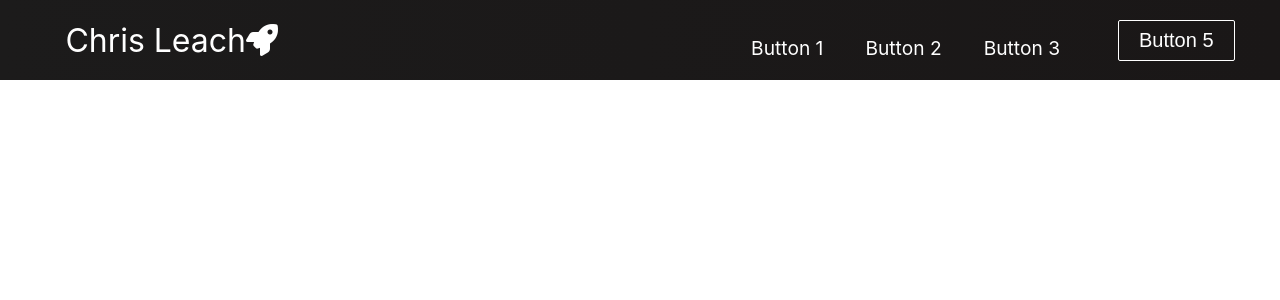
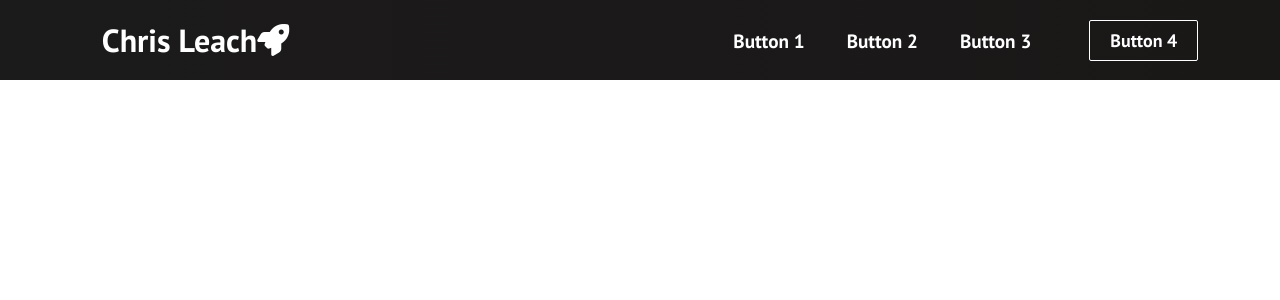
Before and after one commit to leach-chris/MyWebsite, a React (Create React App) app: page / in a window 1280 px wide. Shown: the top 300 px of the page. Built offline with nearby package versions, Linux system fonts and the light colour scheme.

Commit message:
Minor navbar changes

```diff
--- a/public/index.html
+++ b/public/index.html
@@ -16,6 +16,10 @@
       user's mobile device or desktop. See https://developers.google.com/web/fundamentals/web-app-manifest/
     -->
     <link rel="manifest" href="%PUBLIC_URL%/manifest.json" />
+    <link
+      href="https://fonts.googleapis.com/css2?family=PT+Sans:wght@700&display=swap"
+      rel="stylesheet"
+    />
     <!--
       Notice the use of %PUBLIC_URL% in the tags above.
       It will be replaced with the URL of the `public` folder during the build.
--- a/src/App.css
+++ b/src/App.css
@@ -1,38 +1,44 @@
-.App {
-  text-align: center;
+* {
+  box-sizing: border-box;
+  margin: 0;
+  padding: 0;
+  font-family: 'PT Sans', sans-serif;
 }
 
-.App-logo {
-  height: 40vmin;
-  pointer-events: none;
+.home,
+.services,
+.products,
+.sign-up {
+  display: flex;
+  height: 90vh;
+  align-items: center;
+  justify-content: center;
+  font-size: 3rem;
 }
 
-@media (prefers-reduced-motion: no-preference) {
-  .App-logo {
-    animation: App-logo-spin infinite 20s linear;
-  }
+.services {
+  /* background-image: url('/images/img-2.jpg'); */
+  background-position: center;
+  background-size: cover;
+  background-repeat: no-repeat;
+  color: #fff;
+  font-size: 100px;
 }
 
-.App-header {
-  background-color: #282c34;
-  min-height: 100vh;
-  display: flex;
-  flex-direction: column;
-  align-items: center;
-  justify-content: center;
-  font-size: calc(10px + 2vmin);
-  color: white;
+.products {
+  /* background-image: url('/images/img-1.jpg'); */
+  background-position: center;
+  background-size: fill;
+  background-repeat: no-repeat;
+  color: #fff;
+  font-size: 100px;
 }
 
-.App-link {
-  color: #61dafb;
+.sign-up {
+  /* background-image: url('/images/img-8.jpg'); */
+  background-position: center;
+  background-size: cover;
+  background-repeat: no-repeat;
+  color: #fff;
+  font-size: 100px;
 }
-
-@keyframes App-logo-spin {
-  from {
-    transform: rotate(0deg);
-  }
-  to {
-    transform: rotate(360deg);
-  }
-}
--- a/src/components/Button.css
+++ b/src/components/Button.css
@@ -26,16 +26,18 @@
 
   .btn--medium {
     padding: 8px 20px;
-    font-size: 20px;
+    font-size: 18px;
   }
 
-.btn--large{
+  .btn--large {
     padding: 12px 26px;
     font-size: 20px;
   }
 
-.btn--medium:hover, .btn--large:hover {
+  .btn--large:hover,
+  .btn--medium:hover {
+    transition: all 0.3s ease-out;
     background: #fff;
     color: #242424;
-    transition: all 0.3s ease-out;
+    transition: 250ms;
   }
--- a/src/components/Button.js
+++ b/src/components/Button.js
@@ -1,19 +1,45 @@
-import React from 'react'
-import './Button.css'
-import { Link } from 'react-router-dom'
+// import React from 'react';
+// import './Button.css';
+// import { Link } from 'react-router-dom';
 
-const STYLES = ['btn--primary', 'btn--outline'];
+// export function Button() {
+//   return (
+//     <Link to='sign-up'>
+//       <button className='btn'>Sign Up</button>
+//     </Link>
+//   );
+// }
+
+import React from 'react';
+import './Button.css';
+import { Link } from 'react-router-dom';
+
+const STYLES = ['btn--primary', 'btn--outline', 'btn--test'];
 
 const SIZES = ['btn--medium', 'btn--large'];
 
-export const Button = ({ children, type, onClick, buttonStyle, buttonSize }) => {
-    const checkButtonStyle = STYLES.includes(buttonStyle) ? buttonStyle : STYLES[0];
-    const checkButtonSize = SIZES.includes(buttonSize) ? buttonSize : SIZES[0]
-    return (
-        <Link to='/sign-up' className='btn-mobile'>
-            <button className={`btn ${checkButtonStyle} ${checkButtonSize}`} onClick={onClick} type={type}>
-                {children}
-            </button>
-        </Link>
-    )
+export const Button = ({
+  children,
+  type,
+  onClick,
+  buttonStyle,
+  buttonSize
+}) => {
+  const checkButtonStyle = STYLES.includes(buttonStyle)
+    ? buttonStyle
+    : STYLES[0];
+
+  const checkButtonSize = SIZES.includes(buttonSize) ? buttonSize : SIZES[0];
+
+  return (
+    <Link to='/sign-up' className='btn-mobile'>
+      <button
+        className={`btn ${checkButtonStyle} ${checkButtonSize}`}
+        onClick={onClick}
+        type={type}
+      >
+        {children}
+      </button>
+    </Link>
+  );
 };
--- a/src/components/Navbar.js
+++ b/src/components/Navbar.js
@@ -1,24 +1,26 @@
-import React, { useState } from 'react'
-import { Link } from 'react-router-dom'
+import React, { useState, useEffect } from 'react';
 import { Button } from './Button';
-import './Navbar.css'
-
+import { Link } from 'react-router-dom';
+import './Navbar.css';
 
 function Navbar() {
   const [click, setClick] = useState(false);
-  const [button, setBotton] = useState(true);
+  const [button, setButton] = useState(true);
 
   const handleClick = () => setClick(!click);
-  const closeMobleMenu = () => setClick(false);
+  const closeMobileMenu = () => setClick(false);
 
   const showButton = () => {
-    if(window.innerWidth <= 960) {
-      setBotton(false)
-    }
-    else {
-      setBotton(true)
+    if (window.innerWidth <= 960) {
+      setButton(false);
+    } else {
+      setButton(true);
     }
   };
+
+  useEffect(() => {
+    showButton();
+  }, []);
 
   window.addEventListener('resize', showButton);
 
@@ -26,39 +28,53 @@ function Navbar() {
     <>
       <nav className='navbar'>
         <div className='navbar-container'>
-          <Link to='/' className='navbar-logo'>
-            Chris Leach <i class="fa-solid fa-rocket"></i>
+          <Link to='/' className='navbar-logo' onClick={closeMobileMenu}>
+            Chris Leach
+            <i class="fa-solid fa-rocket"></i>
           </Link>
           <div className='menu-icon' onClick={handleClick}>
             <i className={click ? 'fas fa-times' : 'fas fa-bars'} />
           </div>
           <ul className={click ? 'nav-menu active' : 'nav-menu'}>
             <li className='nav-item'>
-              <Link to='/' className='nav-links' onClick={closeMobleMenu}>
+              <Link to='/' className='nav-links' onClick={closeMobileMenu}>
                 Button 1
               </Link>
             </li>
             <li className='nav-item'>
-              <Link to='/services' className='nav-links' onClick={closeMobleMenu}>
+              <Link
+                to='/services'
+                className='nav-links'
+                onClick={closeMobileMenu}
+              >
                 Button 2
               </Link>
             </li>
             <li className='nav-item'>
-              <Link to='/Products' className='nav-links' onClick={closeMobleMenu}>
+              <Link
+                to='/products'
+                className='nav-links'
+                onClick={closeMobileMenu}
+              >
                 Button 3
               </Link>
             </li>
-            <li className='nav-item'>
-              <Link to='/sign-up' className='nav-links-mobile' onClick={closeMobleMenu}>
+
+            <li>
+              <Link
+                to='/sign-up'
+                className='nav-links-mobile'
+                onClick={closeMobileMenu}
+              >
                 Button 4
               </Link>
             </li>
           </ul>
-          {button && <Button buttonStyle='btn--outline'>Button 5</Button>}
+          {button && <Button buttonStyle='btn--outline'>Button 4</Button>}
         </div>
       </nav>
     </>
-  )
+  );
 }
 
-export default Navbar
+export default Navbar;
--- a/src/index.js
+++ b/src/index.js
@@ -6,9 +6,7 @@ import reportWebVitals from './reportWebVitals';
 
 const root = ReactDOM.createRoot(document.getElementById('root'));
 root.render(
-  <React.StrictMode>
     <App />
-  </React.StrictMode>
 );
 
 
```
Lines whose indentation alone changed are shown as unchanged.
